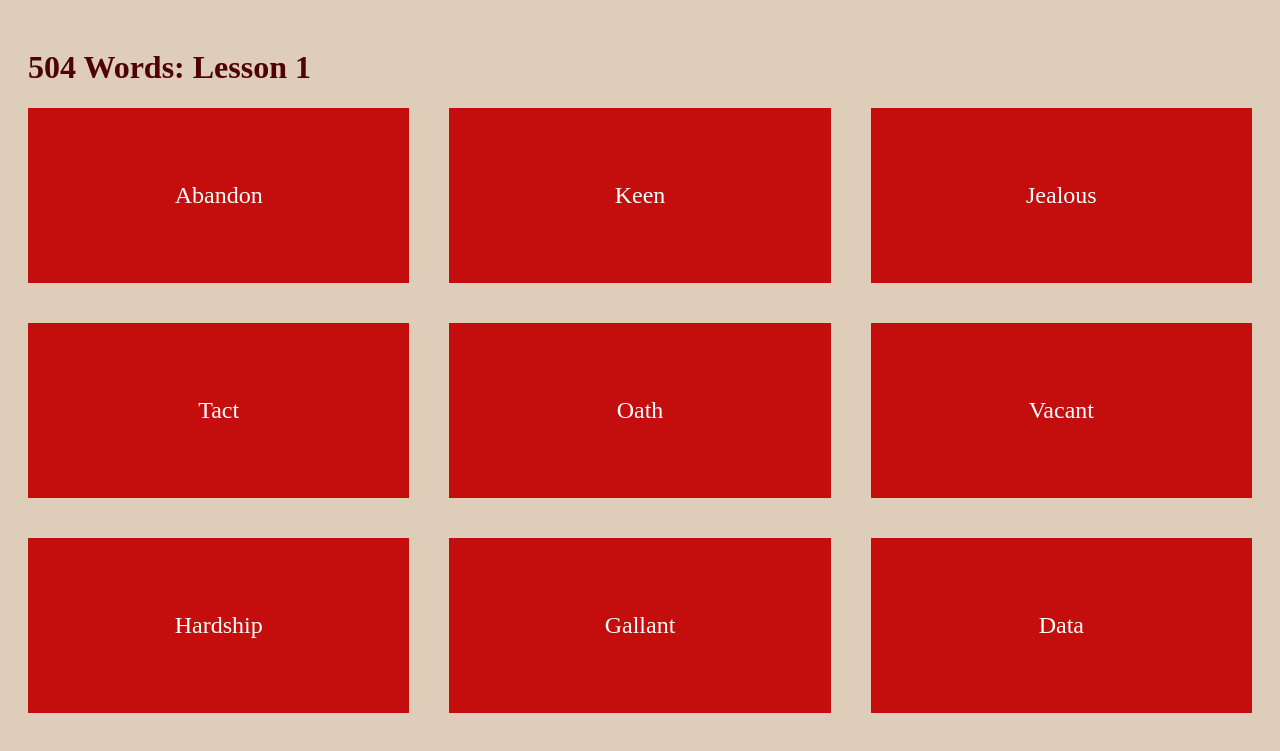
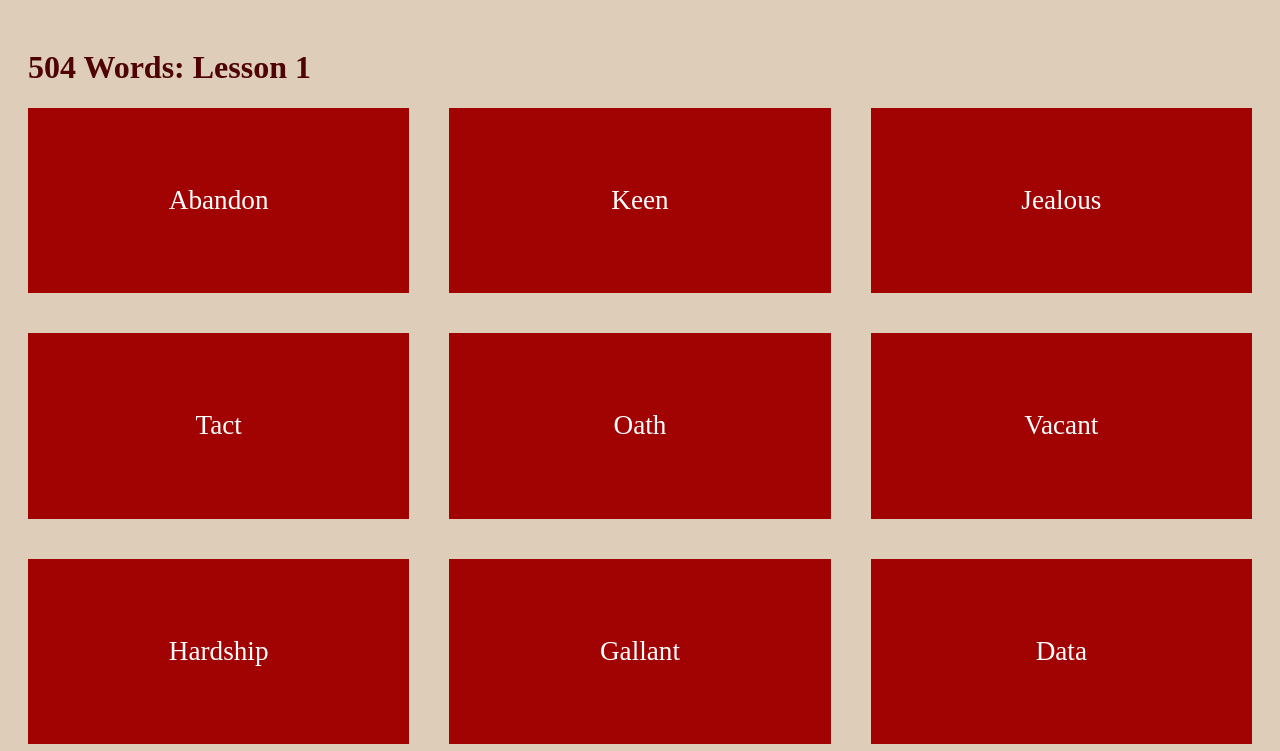
Before and after one commit to hestiaahmadi/Flash-card-504-Words, a React (Create React App) app: page / in a window 1280 px wide. Shown: the top 751 px of the page. Built offline with nearby package versions, Linux system fonts and the light colour scheme.

Commit message:
Update style.css

```diff
--- a/src/style.css
+++ b/src/style.css
@@ -28,12 +28,12 @@ h1 {
 }
 
 .flashcards {
-  font-size: 1.5rem;
+  font-size: 1.7rem;
   transition: none;
 }
 
 .flashcards div {
-  background-color: #c40d0dff;
+  background-color: #a10303ff;
   color: #ffffff;
   boreder-redius: 50px;
   aspect-retio: 2/1;
```
